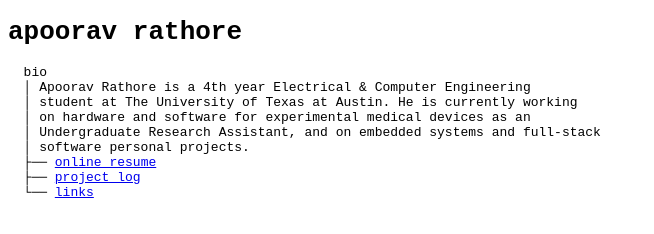
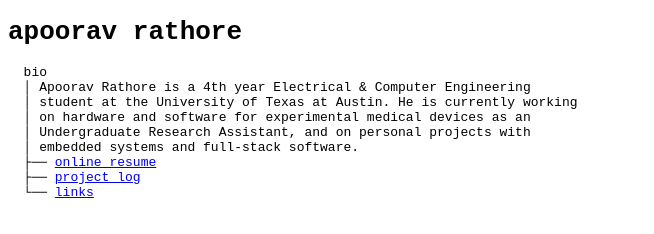
Before and after one commit to arrathore/arrathore.github.io, a plain HTML site: page index.html in a window 1280 px wide. Shown: the whole page, without its empty margins (0-654 px from the left). Drawn offline with Linux system fonts and the light colour scheme.

Commit message:
updated bio

```diff
--- a/index.html
+++ b/index.html
@@ -14,10 +14,10 @@
 <pre>
   bio
   │ Apoorav Rathore is a 4th year Electrical & Computer Engineering
-  │ student at The University of Texas at Austin. He is currently working
+  │ student at the University of Texas at Austin. He is currently working
   │ on hardware and software for experimental medical devices as an
-  │ Undergraduate Research Assistant, and on embedded systems and full-stack
-  │ software personal projects.
+  │ Undergraduate Research Assistant, and on personal projects with
+  │ embedded systems and full-stack software.
   ├── <a href="resume.html">online resume</a>
   ├── <a href="projects.html">project log</a>
   └── <a href="links.html">links</a>
```
